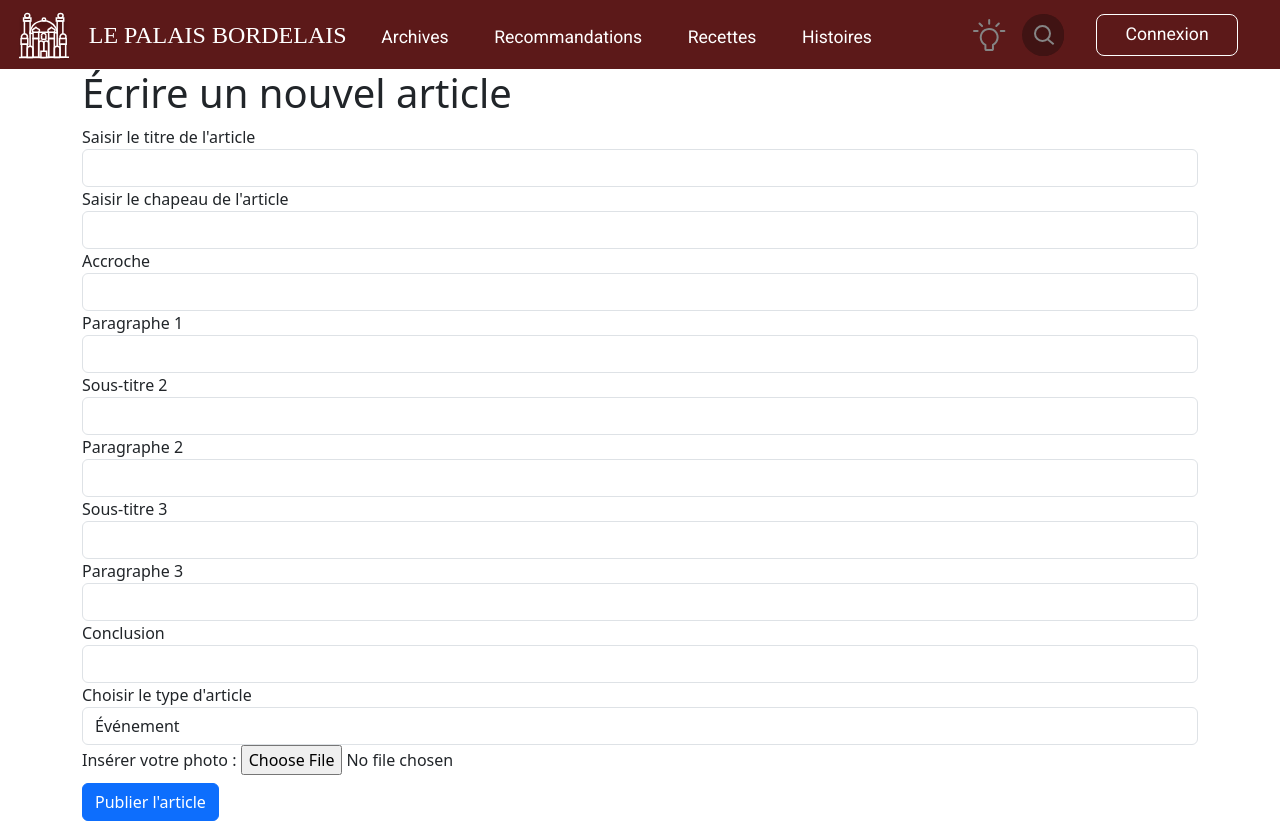
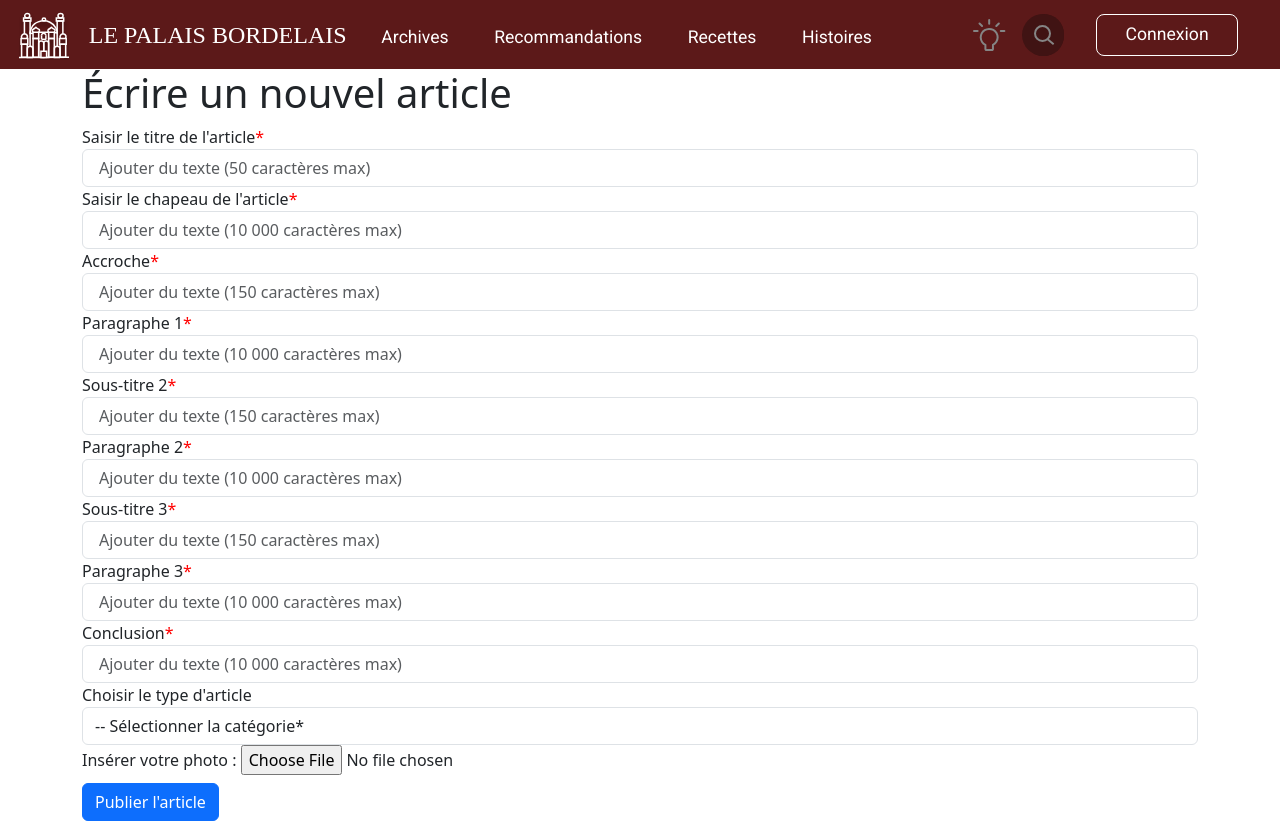
Before and after one commit to ImSakushi/LePalaisBordelais, a PHP site: page /views/backend/articles/create.php in a window 1280 px wide. Run offline with PHP 8.4, Linux system fonts and the light colour scheme; a stand-in replaces the project's code that opens the database connection; some libraries are stand-ins or nearby versions; some web fonts are replaced.

Commit message:
amélioration de je sais plus quoi

```diff
--- a/api/articles/create.php
+++ b/api/articles/create.php
@@ -13,7 +13,6 @@ $parag3Art = $_POST['parag3Art'];
 $libConclArt = $_POST['libConclArt'];
 $urlPhotArt = $_POST['urlPhotArt'];
 $numThem = $_POST['numThem'];
-
 // sql_insert("ARTICLE", 'libTitrArt, libChapoArt, libAccrochArt, parag1Art, libSsTitr1Art, parag2Art, libSsTitr2Art, parag3Art, libConclArt, urlPhotArt, numThem', "'$libTitrArt', '$libChapoArt', '$libAccrochArt', '$parag1Art', '$libSsTitr1Art', '$parag2Art', '$libSsTitr2Art', '$parag3Art', '$libConclArt', '$urlPhotArt', '$numThem'");
 
 echo $libTitrArt . "<br>";
--- a/source/css/style.css
+++ b/source/css/style.css
@@ -221,3 +221,7 @@ input[type=text] {
 .dark-mode-container.active {
     margin-right: 14rem;
 }
+
+span {
+    color: red;
+}
--- a/views/backend/articles/create.php
+++ b/views/backend/articles/create.php
@@ -2,7 +2,19 @@
 include '../../../header.php';
 
 ?>
+<!DOCTYPE html>
+<html lang="en">
+<head>
+    <meta charset="UTF-8">
+    <meta http-equiv="X-UA-Compatible" content="IE=edge">
+    <meta name="viewport" content="width=device-width, initial-scale=1.0">
+    <title>Nouvel article</title>
+    <link rel="stylesheet" href="/source/css/style.css">
+</head>
+<body>
 
+</body>
+</html>
 <!--Bootstrap form to create a new status-->
 <div class="container">
     <div class="row">
@@ -13,51 +25,52 @@ include '../../../header.php';
             <!--Form to create a new status-->
             <form action="<?php echo ROOT_URL . '/api/articles/create.php' ?>" method="post">
                 <div class="form-group">
-                    <label for="libTitrArt">Saisir le titre de l'article</label>
-                    <input id="libTitrArt" class="form-control" type="text" name="libTitrArt">
+                    <label for="libTitrArt">Saisir le titre de l'article<span>*</span></label>
+                    <input id="libTitrArt"  class="form-control" maxlength="50" required placeholder="Ajouter du texte (50 caractères max)" type="text" name="libTitrArt">
                 </div>
                 <div class="form-group">
-                    <label for="libChapoArt">Saisir le chapeau de l'article</label>
-                    <input id="libChapoArt" class="form-control" type="text" name="libChapoArt">
+                    <label for="libChapoArt">Saisir le chapeau de l'article<span>*</span></label>
+                    <input id="libChapoArt" class="form-control" maxlength="10000" required placeholder="Ajouter du texte (10 000 caractères max)" type="text" name="libChapoArt">
                 </div>
                 <div class="form-group">
-                    <label for="libAccrochArt">Accroche</label>
-                    <input id="libAccrochArt" class="form-control" type="text" name="libAccrochArt">
+                    <label for="libAccrochArt">Accroche<span>*</span></label>
+                    <input id="libAccrochArt" class="form-control" maxlength="150" required placeholder="Ajouter du texte (150 caractères max)" type="text" name="libAccrochArt">
                 </div>
                 <div class="form-group">
-                    <label for="parag1Art">Paragraphe 1</label>
-                    <input id="parag1Art" class="form-control" type="text" name="parag1Art">
+                    <label for="parag1Art">Paragraphe 1<span>*</span></label>
+                    <input id="parag1Art" class="form-control" maxlength="10000" required placeholder="Ajouter du texte (10 000 caractères max)" type="text" name="parag1Art">
                 </div>
                 <div class="form-group">
-                    <label for="libSsTitr1Art">Sous-titre 2</label>
-                    <input id="libSsTitr1Art" class="form-control" type="text" name="libSsTitr1Art">
+                    <label for="libSsTitr1Art">Sous-titre 2<span>*</span></label>
+                    <input id="libSsTitr1Art" class="form-control" maxlength="150" required placeholder="Ajouter du texte (150 caractères max)" type="text" name="libSsTitr1Art">
                 </div>
                 <div class="form-group">
-                    <label for="parag2Art">Paragraphe 2</label>
-                    <input id="parag2Art" class="form-control" type="text" name="parag2Art">
+                    <label for="parag2Art">Paragraphe 2<span>*</span></label>
+                    <input id="parag2Art" class="form-control" maxlength="10000" required placeholder="Ajouter du texte (10 000 caractères max)" type="text" name="parag2Art">
                 </div>
                 <div class="form-group">
-                    <label for="libSsTitr2Art">Sous-titre 3</label>
-                    <input id="libSsTitr2Art" class="form-control" type="text" name="libSsTitr2Art">
+                    <label for="libSsTitr2Art">Sous-titre 3<span>*</span></label>
+                    <input id="libSsTitr2Art" class="form-control" maxlength="150" required placeholder="Ajouter du texte (150 caractères max)" type="text" name="libSsTitr2Art">
                 </div>
                 <div class="form-group">
-                    <label for="parag3Art">Paragraphe 3</label>
-                    <input id="parag3Art" class="form-control" type="text" name="parag3Art">
+                    <label for="parag3Art">Paragraphe 3<span>*</span></label>
+                    <input id="parag3Art" class="form-control" maxlength="10000" required placeholder="Ajouter du texte (10 000 caractères max)" type="text" name="parag3Art">
                 </div>
                 <div class="form-group">
-                    <label for="libConclArt">Conclusion</label>
-                    <input id="libConclArt" class="form-control" type="text" name="libConclArt">
+                    <label for="libConclArt">Conclusion<span>*</span></label>
+                    <input id="libConclArt" class="form-control" maxlength="10000" required placeholder="Ajouter du texte (10 000 caractères max)" type="text" name="libConclArt">
                 </div>
                 <div class="form-group">
                     <label for="article_choice">Choisir le type d'article</label>
                     <select id="numThem" class="form-control" type="text" name="numThem">
+                        <option value="" selected disabled>-- Sélectionner la catégorie* </option>
                         <option value="1">Événement</option>
                         <option value="2">Acteur-clé</option>
                     </select>
                 </div>
                 <div class="form-group">
                     <label for="urlPhotArt">Insérer votre photo :</label>
-                    <input type="file" id="urlPhotArt" name="photo-article">
+                    <input type="file" name="image" class="box" accept="image/jpg, image/jpeg, image/png, image/webp">
                 </div>
                 <div class="form-group mt-2">
                     <button type="submit" class="btn btn-primary color-5C1919">Publier l'article</button>
```
Also changed, not shown: functions/data.php (added).
